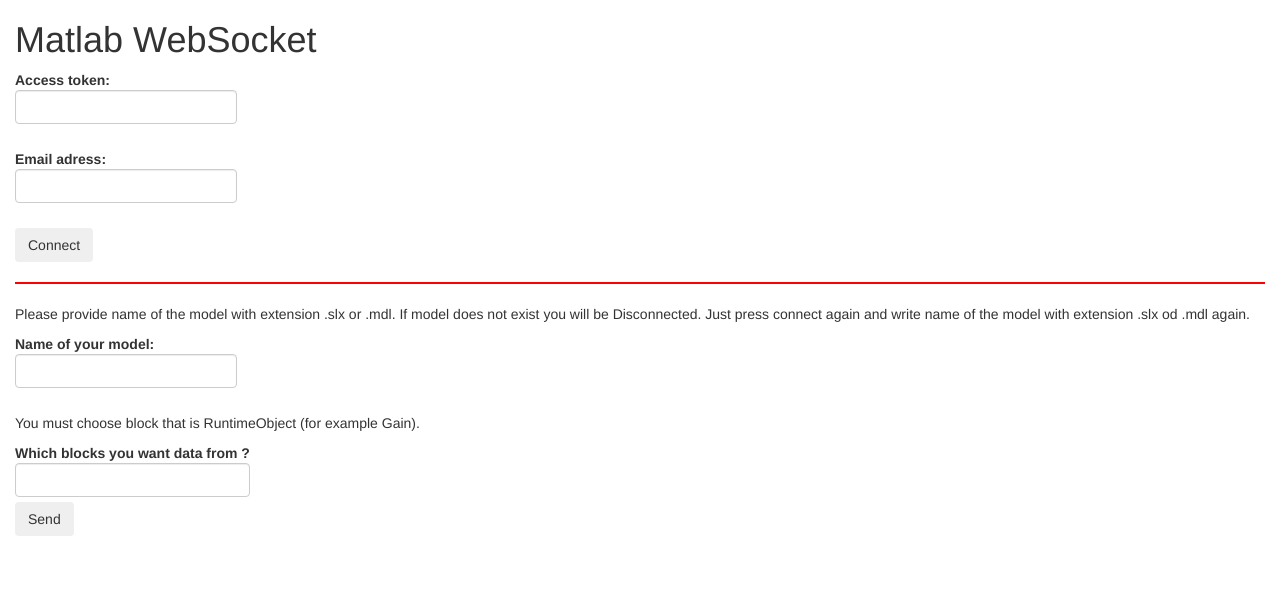
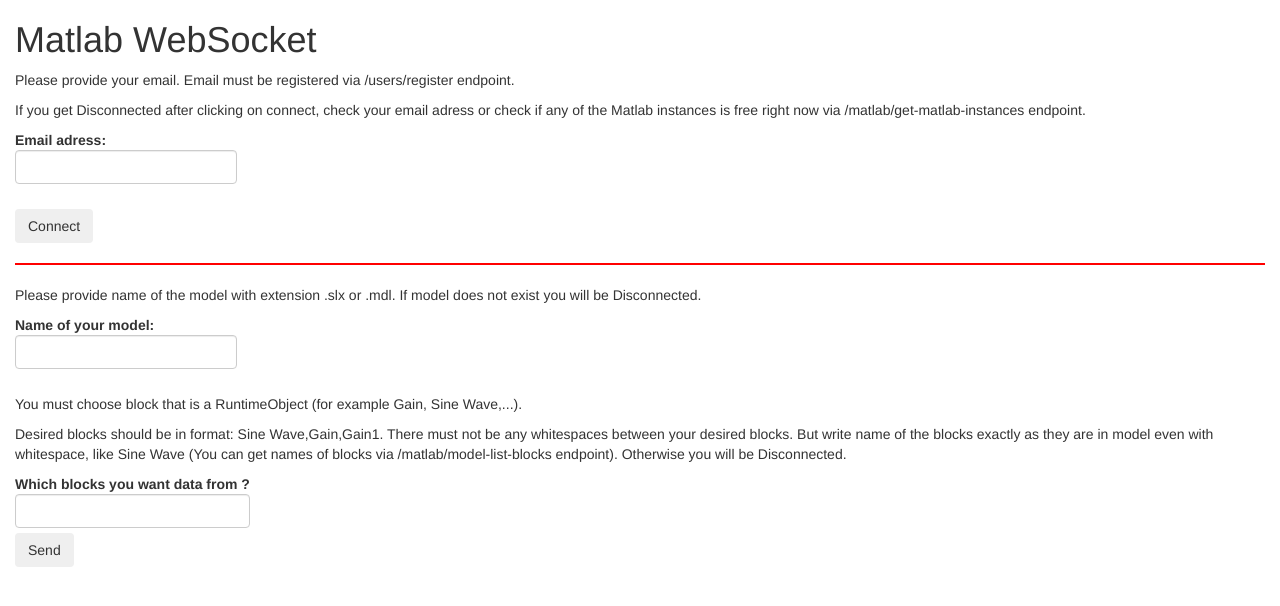
Before and after one commit to Rokulus/DP_procka, a Python web app: template static/templates/websocket.html in a window 1280 px wide. Shown: the top 606 px of the page. Run offline with Jinja, Linux system fonts and the light colour scheme; the template is opened without the code that fills it, so the values that code supplies are empty; some libraries are stand-ins or nearby versions.

Commit message:
Made changes to Websocket

```diff
--- a/app/api/endpoints/matlab.py
+++ b/app/api/endpoints/matlab.py
@@ -379,7 +379,6 @@
 @router.websocket("/ws")
 async def websocket_endpoint(
     websocket: WebSocket,
-    token: Annotated[str, Depends(deps.get_current_websocket)],
     email: str,
     session: AsyncSession = Depends(deps.get_session),
 ):
@@ -387,11 +386,11 @@
 
     free_instance = await get_free_matlab_instance(session=session)
     result = await session.execute(select(User).where(User.email == email))
-    if result.scalars().first() is None:
+    if result.scalars().first() is None or free_instance is None:
         await websocket.send_text("Refresh site and use your email adress")
         raise WebSocketException(
             code=status.HTTP_404_NOT_FOUND,
-            reason="Use your email-adress.",
+            reason="Bad email adress or none of the free_instane is free.",
         )
     free_instance.user_email = email
     issued_at = int(time.time()) + 2 * 60 # -> 2 minutes from now
@@ -404,7 +403,6 @@
         blocks = await websocket.receive_text()
 
         blocks = blocks.split(",")
-        #file = await websocket.receive_bytes()
 
         PROJECT_DIR = Path(__file__).parent.parent.parent.parent
         if (os.path.isfile(f"{PROJECT_DIR}/uploaded_matlab_files/{modelName}") == False):
--- a/static/templates/websocket.html
+++ b/static/templates/websocket.html
@@ -10,19 +10,22 @@
         <div class="container-fluid">
             <h1>Matlab WebSocket</h1>
             <form action="" onsubmit="sendMessage(event)">
-                <label>Access token: <input type="text" id="token" class="form-control" autocomplete="off"/></label>
-                <br><br>
+                <p>Please provide your email. Email must be registered via /users/register endpoint.</p>
+                <p>If you get Disconnected after clicking on connect, check your email adress or check if any of the Matlab instances is free right now via /matlab/get-matlab-instances endpoint.</p>
                 <label>Email adress: <input type="text" id="email" class="form-control" autocomplete="off"/></label>
                 <br><br>
-                <button class="btn" onclick="connect(event)">Connect</button>
+                <button id="connect_button" class="btn" onclick="connect(event)">Connect</button>
                 <p id="info"></p>
                 <hr style="height:2px; width:100%; border-width:0; color:red; background-color:red">
                 <p>Please provide name of the model with extension .slx or .mdl. If model does not exist you will be Disconnected.
-                    Just press connect again and write name of the model with extension .slx od .mdl again.
                 </p>
                 <label>Name of your model: <input type="text" id="modelName" class="form-control" autocomplete="off"/></label>
                 <br><br>
-                <p>You must choose block that is RuntimeObject (for example Gain).</p>
+                <p>You must choose block that is a RuntimeObject (for example Gain, Sine Wave,...).</p>
+                <p>Desired blocks should be in format: Sine Wave,Gain,Gain1. There must not be any whitespaces between your desired blocks.
+                    But write name of the blocks exactly as they are in model even with whitespace, like Sine Wave (You can get names of
+                    blocks via /matlab/model-list-blocks endpoint). Otherwise you will be Disconnected.
+                </p>
                 <label>Which blocks you want data from ? <input type="text" id="blocks" class="form-control" autocomplete="off"/></label>
                 <br>
                 <button class="btn" >Send</button>
@@ -41,8 +44,7 @@
         var ws = null;
             function connect(event) {
                 var email = document.getElementById("email");
-                var token = document.getElementById("token");
-                ws = new WebSocket("ws://localhost:8000/matlab/ws?token=" + token.value + "&email=" + email.value);
+                ws = new WebSocket("ws://localhost:8000/matlab/ws?email=" + email.value);
                 ws.onmessage = function(event) {
                     var data_arr = event.data.split(":")
                     var textarea = document.getElementById(data_arr[0]);
@@ -52,12 +54,16 @@
                 ws.onopen = async (event) => {
                     var info = document.getElementById("info");
                     info.innerHTML = "<br>" + "Connected!";
-                    info.classList.add("text-success");
+                    info.className = "text-success"
+                    var connect_button = document.getElementById("connect_button");
+                    connect_button.disabled = true;
                 }
                 ws.onclose = async (event) => {
                     var info = document.getElementById("info");
                     info.innerHTML = "<br>" + "Disconnected!";
-                    info.classList.add("text-danger");
+                    info.className = "text-danger"
+                    var connect_button = document.getElementById("connect_button");
+                    connect_button.disabled = false;
                 }
                 event.preventDefault();
             }
```
